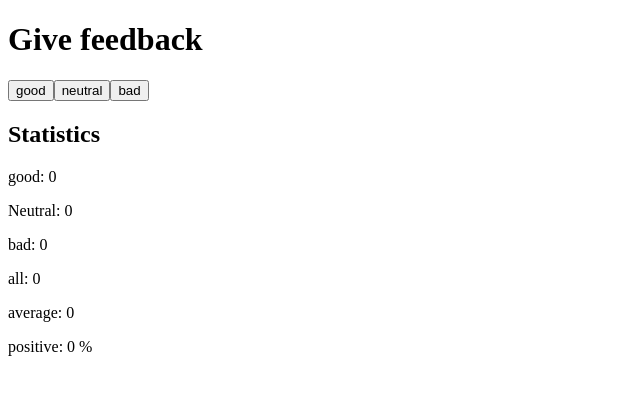
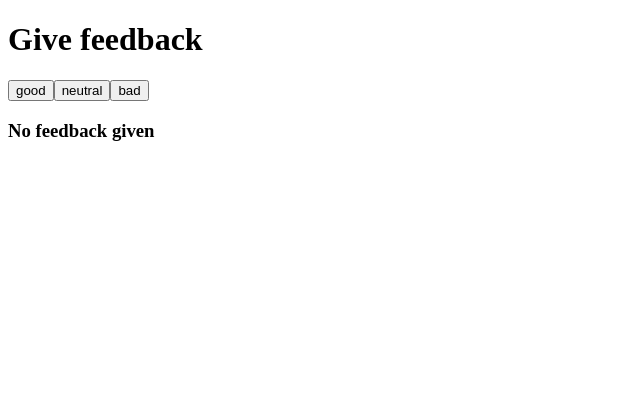
Before and after one commit to renecrapaud/frontEnd-bootcamp, a React (Vite) app in the folder part1/unicafe/: page / in a window 1280 px wide. Shown: the top 394 px of the page, without its empty margins (0-640 px from the left). Built offline with nearby package versions, Linux system fonts and the light colour scheme.

Commit message:
Step 4. Unicafe 1.9

```diff
--- a/part1/unicafe/src/App.jsx
+++ b/part1/unicafe/src/App.jsx
@@ -1,6 +1,7 @@
 import { useState } from 'react'
 
 const Statistics = (props) =>{
+  if(props.all != 0){
     return(
       <>
         <h2>Statistics</h2>
@@ -12,6 +13,11 @@ const Statistics = (props) =>{
         <p>positive: {props.positive} %</p>
       </>
     )
+  } else {
+    return(
+      <h3>No feedback given</h3>
+    )
+  }
 }
 function App() {
   const [good, setGood] = useState(0)
```
Lines whose indentation alone changed are shown as unchanged.
